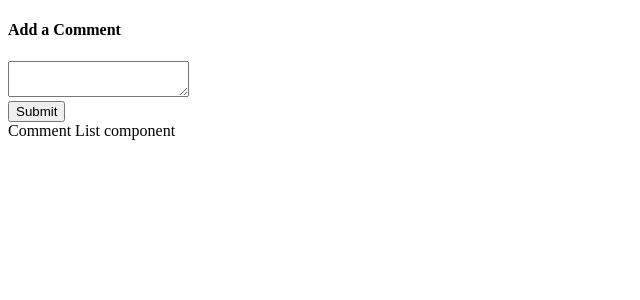
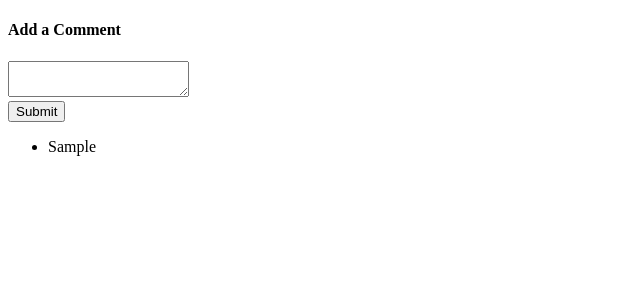
Before and after one commit to stefaleon/React-Redux-Testing, a React (Create React App) app: page / in a window 1280 px wide. Both pictures are taken after typing "Sample" into the empty fields and a click on the button "Submit". Shown: the top 300 px of the page, without its empty margins (0-640 px from the left). Built offline with nearby package versions, Linux system fonts and the light colour scheme.

Commit message:
configure the CommentList component

```diff
--- a/src/components/CommentList.js
+++ b/src/components/CommentList.js
@@ -1,7 +1,24 @@
 import React from "react";
+import { connect } from "react-redux";
 
-function CommentList() {
-  return <div>Comment List component</div>;
+class CommentList extends React.Component {
+  renderCommends() {
+    return this.props.comments.map(comment => {
+      return <li key={comment}>{comment}</li>;
+    });
+  }
+
+  render() {
+    return (
+      <div>
+        <ul>{this.renderCommends()}</ul>
+      </div>
+    );
+  }
 }
 
-export default CommentList;
+const mapStateToProps = state => {
+  return { comments: state.comments };
+};
+
+export default connect(mapStateToProps, {})(CommentList);
```
